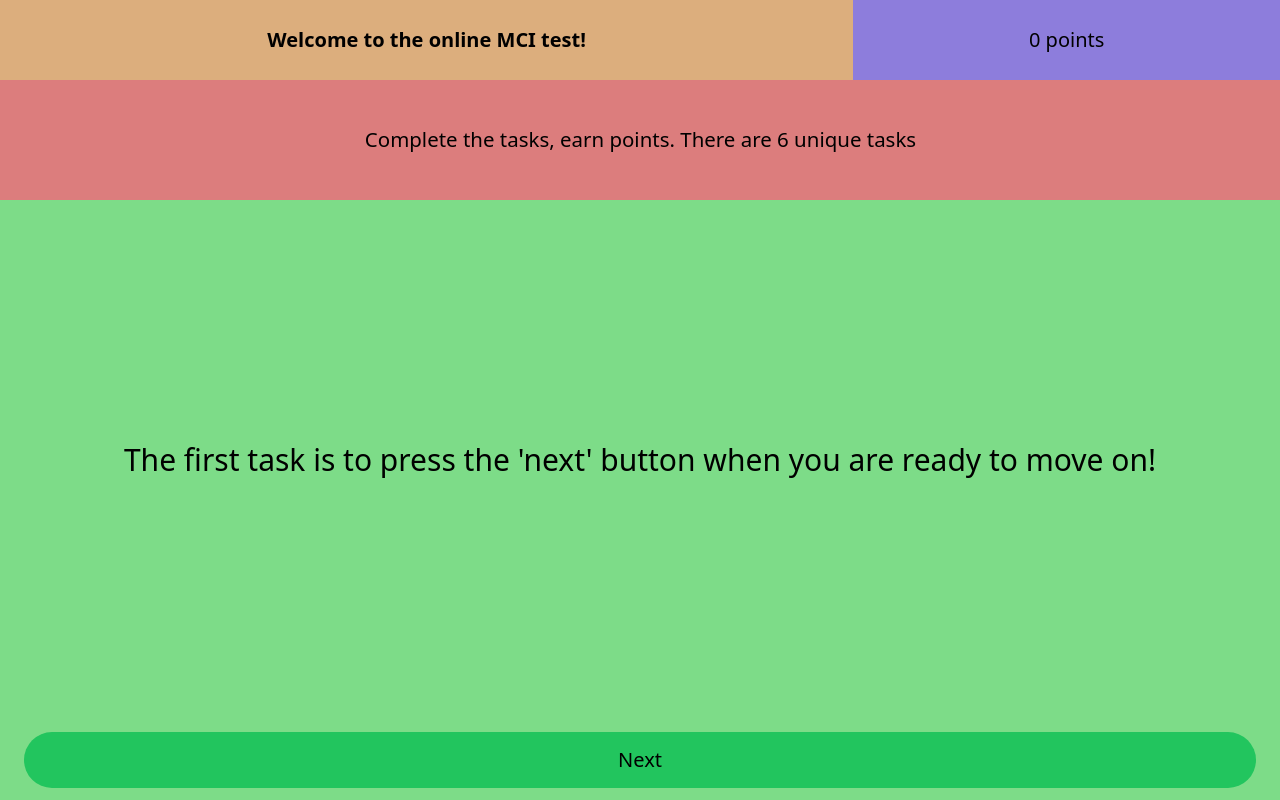
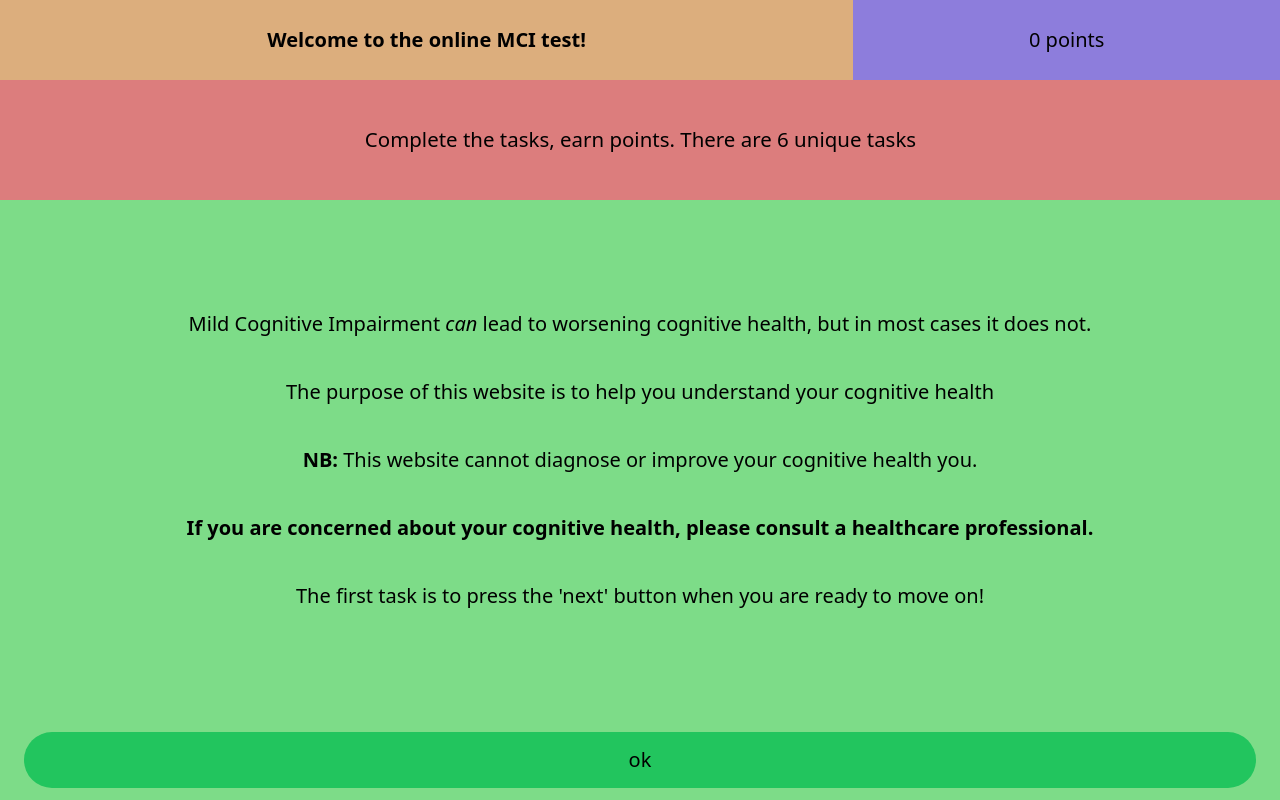
Before and after one commit to ntnon/svelte-cog, a SvelteKit app: page / in a window 1280 px wide. Built offline with nearby package versions, Linux system fonts and the light colour scheme.

Commit message:
Update Introduction.svelte to improve cognitive health information and button label

```diff
--- a/src/components/pages/Introduction.svelte
+++ b/src/components/pages/Introduction.svelte
@@ -1,16 +1,23 @@
 <script lang="ts">
 	import Stage from '../Stage.svelte';
 	import NextButton from '../NextButton.svelte';
-	import { getAppState } from '$lib/state.svelte';
 </script>
 
 <Stage>
 	<span slot="name">Welcome to the online MCI test!</span>
 	<span slot="info">Complete the tasks, earn points. There are 6 unique tasks</span>
-	<span slot="component" class=" flex-col size-full center">
-		<p class="text-3xl center px-10">
-			The first task is to press the 'next' button when you are ready to move on!
+	<span slot="component" class=" size-full flex-col center space-y-10 text-xl p-16">
+		<p>
+			Mild Cognitive Impairment <i>can</i> lead to worsening cognitive health, but in most cases it does
+			not.
 		</p>
+		<p>The purpose of this website is to help you understand your cognitive health</p>
+		<p><b>NB: </b>This website cannot diagnose or improve your cognitive health you.</p>
+		<b>
+			If you are concerned about your cognitive health, please consult a healthcare professional.
+		</b>
+
+		<p>The first task is to press the 'next' button when you are ready to move on!</p>
 	</span>
-	<NextButton slot="next" />
+	<NextButton label="ok" slot="next" />
 </Stage>
```
